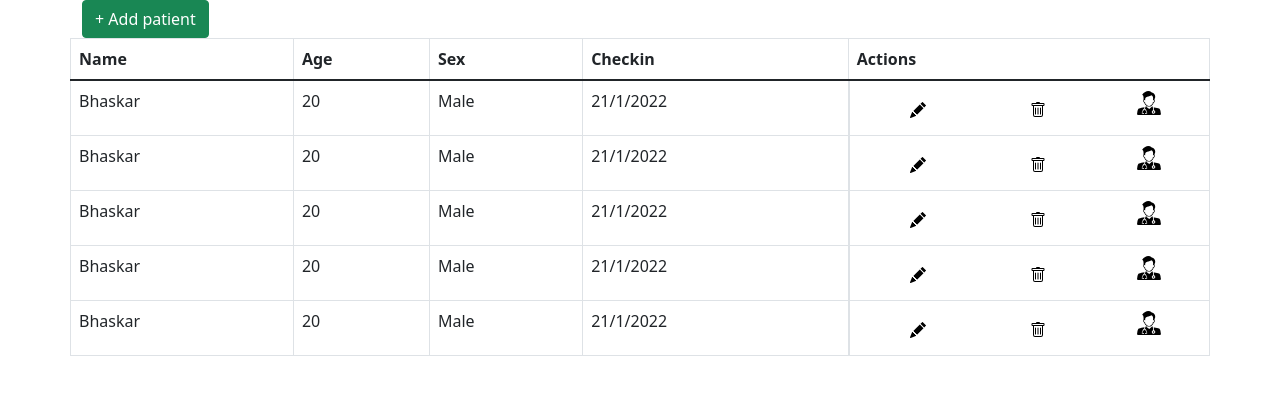
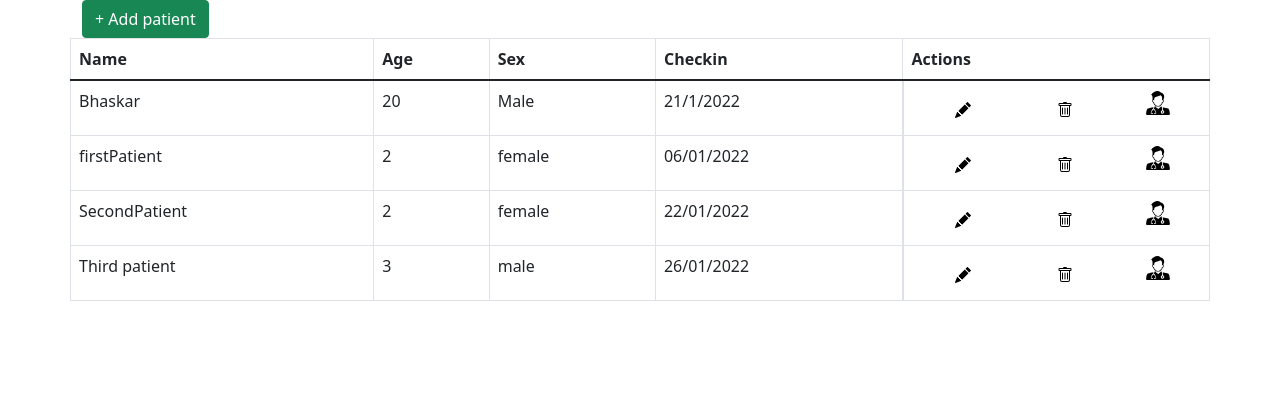
Before and after one commit to bhaskar-543/NAIA_Assessment, an Angular app: page / in a window 1280 px wide. Shown: the top 394 px of the page. Built offline with nearby package versions, Linux system fonts and the light colour scheme; data requests are answered from the project's data file.

Commit message:
Added Edit and Add patient dailog boxes

```diff
--- a/Json_Server/db.json
+++ b/Json_Server/db.json
@@ -1,22 +1,5 @@
 {
   "patientDetails": [
-        {
-            "id": 1,
-            "name": "Bhaskar",
-            "age": "20",
-            "sex": "Male",
-            "checkIn": "21/1/2022",
-            "history": {
-                "basicStats": {
-                    "height": 10,
-                    "weight": 20
-                },
-                "smoking": "Non-Smoker",
-                "alcoholDrinking": "Non-Drinker",
-                "drugUsage": [],
-                "surgeries": []
-            }
-        },
     {
       "id": 2,
       "name": "Bhaskar",
@@ -35,55 +18,25 @@
       }
     },
     {
-            "id": 3,
-            "name": "Bhaskar",
-            "age": "20",
-            "sex": "Male",
-            "checkIn": "21/1/2022",
-            "history": {
-                "basicStats": {
-                    "height": 10,
-                    "weight": 20
-                },
-                "smoking": "Non-Smoker",
-                "alcoholDrinking": "Non-Drinker",
-                "drugUsage": [],
-                "surgeries": []
-            }
+      "id": 6,
+      "name": "firstPatient",
+      "age": 2,
+      "sex": "female",
+      "checkIn": "06/01/2022"
     },
     {
-            "id": 4,
-            "name": "Bhaskar",
-            "age": "20",
-            "sex": "Male",
-            "checkIn": "21/1/2022",
-            "history": {
-                "basicStats": {
-                    "height": 10,
-                    "weight": 20
-                },
-                "smoking": "Non-Smoker",
-                "alcoholDrinking": "Non-Drinker",
-                "drugUsage": [],
-                "surgeries": []
-            }
+      "name": "SecondPatient",
+      "age": 2,
+      "sex": "female",
+      "checkIn": "22/01/2022",
+      "id": 7
     },
     {
-            "id": 5,
-            "name": "Bhaskar",
-            "age": "20",
-            "sex": "Male",
-            "checkIn": "21/1/2022",
-            "history": {
-                "basicStats": {
-                    "height": 10,
-                    "weight": 20
-                },
-                "smoking": "Non-Smoker",
-                "alcoholDrinking": "Non-Drinker",
-                "drugUsage": [],
-                "surgeries": []
-            }
+      "id": 8,
+      "name": "Third patient",
+      "age": 3,
+      "sex": "male",
+      "checkIn": "26/01/2022"
     }
   ]
 }
--- a/src/app/app.module.ts
+++ b/src/app/app.module.ts
@@ -8,6 +8,8 @@ import { DashboardComponent } from './dashboard/dashboard.component';
 import { HistoryComponent } from './history/history.component';
 import { FontAwesomeModule } from '@fortawesome/angular-fontawesome';
 import { ModalModule } from 'ngx-bootstrap/modal';
+import { FormsModule } from '@angular/forms';
+import { ReactiveFormsModule } from '@angular/forms';
 
 @NgModule({
   declarations: [
@@ -21,7 +23,8 @@ import { ModalModule } from 'ngx-bootstrap/modal';
     AppRoutingModule,
     HttpClientModule,
     FontAwesomeModule,
-    ModalModule
+    ModalModule,
+    FormsModule,ReactiveFormsModule
   ],
   providers: [],
   bootstrap: [AppComponent]
--- a/src/app/dashboard/dashboard.component.html
+++ b/src/app/dashboard/dashboard.component.html
@@ -1,10 +1,4 @@
-<!-- <p>dashboard works!</p>
 
-
-<head>
-
-
-</head> -->
 <html>
 
 <body>
@@ -29,9 +23,9 @@
                             <td>{{patient['sex']}}</td>
                             <td>{{patient['checkIn']}}</td>
                             <td class="d-flex justify-content-around">
-                                <button class="btn" (click)="edit(editModal,patient['id'])"><img
+                                <button class="btn" (click)="openEditModal(editModal,patient['id'])"><img
                                         src="assets/svg/pencil-fill.svg" /></button>
-                                <button class="btn" (click)="delete(deleteModal,patient['id'])"><img
+                                <button class="btn" (click)="openDeleteModal(deleteModal,patient['id'])"><img
                                         src="assets/svg/trash.svg" /></button>
                                 <a routerLink="/history/{{patient.id}}"> <img src="assets/svg/doctor.svg"
                                         style="width: 24px;height: 24px;" /></a>
@@ -64,103 +58,122 @@
     </div>
 </div> -->
 
-<ng-template #editModal>
+<ng-template #editModal >
 
     <div class="modal-header">
         <h5 class="modal-title pull-left"><img style="width: 25px;height: 25px;" src="assets/svg/pencil-fill.svg" /> Edit patient</h5>
-        <button type="button" class="close pull-right" aria-label="close" (click)="modalRef.hide()">
+        <button type="button" class="close pull-right" aria-label="close" (click)="close()">
             <span aria-hidden="true">&times;</span>
         </button>
     </div>
     <div class="modal-body">
-        <form>
+        <form [formGroup]="patientForm" >
             <div class="mb-3">
                 <label for="editName" class="form-label">* Name</label>
-                <input type="text" class="form-control" id="editName">
+                <input type="text" class="form-control" id="editName" formControlName="name">
+                <div class="text-danger" *ngIf="patientForm.get('name')?.hasError('required') && !patientForm.get('name')?.pristine" >
+                    Name is required
+                </div>
             </div>
             <div class="mb-3">
                 <div class="row">
                     <div class="col-md-4">
                         <label for="editAge" class="form-label">* Age</label>
-                        <input type="number" class="form-control" id="editAge">
+                        <input type="number" class="form-control" id="editAge" formControlName="age">
+                        <div class="text-danger" *ngIf="patientForm.get('age')?.hasError('required') && !patientForm.get('age')?.pristine" >
+                            Age is required
+                        </div>
                     </div>
                     <div class="col-md-8">
                         <div>
                         <label for="editAge" class="form-label">Sex</label>
                         </div>
                         <div class="form-check form-check-inline">
-                            <input type="radio" class="form-check-input" name="gender" id="radioMale" checked>
+                            <input type="radio" class="form-check-input" name="sex" id="radioMale" value="male"  formControlName="sex">
                             <label class="form-check-label text-sm" for="radioMale">Male</label>
                         </div>
                         <div class="form-check form-check-inline ms-3">
-                            <input type="radio" class="form-check-input" name="gender" id="radioFemale">
+                            <input type="radio" class="form-check-input" name="sex" id="radioFemale" value="female" formControlName="sex">
                             <label class="form-check-label text-sm" for="radioFemale">Female</label>
                         </div>
                         <div class="form-check form-check-inline ms-3">
-                            <input type="radio" class="form-check-input" name="gender" id="radioFemale">
-                            <label class="form-check-label text-sm" for="radioFemale">UnDisclosed</label>
+                            <input type="radio" class="form-check-input" name="sex" id="UnDisclosed" value="undisclosed" formControlName="sex">
+                            <label class="form-check-label text-sm" for="UnDisclosed">UnDisclosed</label>
                         </div>
                     </div>
                 </div>
             </div>
             <div class="mb-3">
                 <label for="editCheckin" class="form-label"> * Check-In Date</label>
-                <input type="date" class="form-control" id="editCheckin">
+                <input type="date" class="form-control" id="editCheckin" formControlName="checkIn">
+                <div class="text-danger" *ngIf="patientForm.get('checkIn')?.hasError('required') && !patientForm.get('checkIn')?.pristine" >
+                    checkIn Date is required
+                </div>
             </div>
         </form>
+
     </div>
     <div class="modal-footer">
-        <button type="button" class="btn btn-success" (click)="true">Save</button>
-        <button type="button" class="btn btn-light" (click)="modalRef.hide()">Close</button>
+        <button type="button" class="btn btn-success" (click)="updatePatientDetails()">Save</button>
+        <button type="button" class="btn btn-light" (click)="close()">Close</button>
     </div>
 </ng-template>
 <ng-template #addPatientModal>
     <div class="modal-header">
         <h4 class="modal-title pull-left"> + Add patient</h4>
-        <button type="button" class="close pull-right btn" aria-label="close" (click)="modalRef.hide()">
+        <button type="button" class="close pull-right btn" aria-label="close" (click)="close()">
             <span aria-hidden="true">&times;</span>
         </button>
     </div>
     <div class="modal-body">
-        <form>
+        <form [formGroup]="patientForm" (ngSubmit)="savePatient()">
             <div class="mb-3">
                 <label for="editName" class="form-label">* Name</label>
-                <input type="text" class="form-control" id="editName">
+                <input type="text" class="form-control" id="editName" formControlName="name">
+                <div class="text-danger" *ngIf="patientForm.get('name')?.hasError('required') && !patientForm.get('name')?.pristine" >
+                    Name is required
+                </div>
             </div>
             <div class="mb-3">
                 <div class="row">
                     <div class="col-md-4">
                         <label for="editAge" class="form-label">* Age</label>
-                        <input type="number" class="form-control" id="editAge">
+                        <input type="number" class="form-control" id="editAge" formControlName="age">
+                        <div class="text-danger" *ngIf="patientForm.get('age')?.hasError('required') && !patientForm.get('age')?.pristine" >
+                            Age is required
+                        </div>
                     </div>
                     <div class="col-md-8">
                         <div>
                         <label for="editAge" class="form-label">Sex</label>
                         </div>
                         <div class="form-check form-check-inline">
-                            <input type="radio" class="form-check-input" name="gender" id="radioMale" checked>
+                            <input type="radio" class="form-check-input" name="sex" id="radioMale" value="male" checked formControlName="sex">
                             <label class="form-check-label text-sm" for="radioMale">Male</label>
                         </div>
                         <div class="form-check form-check-inline ms-3">
-                            <input type="radio" class="form-check-input" name="gender" id="radioFemale">
+                            <input type="radio" class="form-check-input" name="sex" id="radioFemale" value="female" formControlName="sex">
                             <label class="form-check-label text-sm" for="radioFemale">Female</label>
                         </div>
                         <div class="form-check form-check-inline ms-3">
-                            <input type="radio" class="form-check-input" name="gender" id="radioFemale">
-                            <label class="form-check-label text-sm" for="radioFemale">UnDisclosed</label>
+                            <input type="radio" class="form-check-input" name="sex" id="UnDisclosed" value="undisclosed" formControlName="sex">
+                            <label class="form-check-label text-sm" for="UnDisclosed">UnDisclosed</label>
                         </div>
                     </div>
                 </div>
             </div>
             <div class="mb-3">
                 <label for="editCheckin" class="form-label"> * Check-In Date</label>
-                <input type="date" class="form-control" id="editCheckin">
+                <input type="date" class="form-control" id="editCheckin" formControlName="checkIn">
+                <div class="text-danger" *ngIf="patientForm.get('checkIn')?.hasError('required') && !patientForm.get('checkIn')?.pristine" >
+                    checkIn Date is required
+                </div>
             </div>
         </form>
     </div>
     <div class="modal-footer">
-        <button type="button" class="btn btn-success" (click)="true">Save</button>
-        <button type="button" class="btn btn-light" (click)="modalRef.hide()">Close</button>
+        <button type="button" class="btn btn-success" (click)="savePatient()" [disabled]="patientForm.invalid">Save</button>
+        <button type="button" class="btn btn-light" (click)="close()">Close</button>
     </div>
 
 </ng-template>
@@ -168,18 +181,18 @@
 
     <div class="modal-header">
         <h5 class="modal-title pull-left"><img style="width: 25px;height: 25px;" src="assets/svg/trash.svg" />  Delete patient</h5>
-        <button type="button" class="close pull-right btn" aria-label="close" (click)="modalRef.hide()">
+        <button type="button" class="close pull-right btn" aria-label="close" (click)="close()">
             <span aria-hidden="true">&times;</span>
         </button>
     </div>
     <div class="modal-body">
         <div class="p">
-            Are you sure you want to delete patient-name from the list of patients ?
+            Are you sure you want to delete <span>{{presentPatientDetails['name']}}</span> from the list of patients ?
         </div>
     </div>
     <div class="modal-footer">
-        <button type="button" class="btn btn-danger" (click)="true">yes</button>
-        <button type="button" class="btn btn-light" (click)="modalRef.hide()">Close</button>
+        <button type="button" class="btn btn-danger" (click)="deletePatient(presentPatientDetails['id'])">yes</button>
+        <button type="button" class="btn btn-light" (click)="close()">Close</button>
     </div>
 
 
--- a/src/app/dashboard/dashboard.component.ts
+++ b/src/app/dashboard/dashboard.component.ts
@@ -3,7 +3,10 @@ import { Router } from '@angular/router';
 import { AppService } from '../app.service';
 import { patient } from './patientModel';
 import { HttpResponse } from '@angular/common/http';
-import { BsModalService,BsModalRef } from 'ngx-bootstrap/modal';
+import { BsModalService, BsModalRef } from 'ngx-bootstrap/modal';
+import { FormGroup, FormControl, Validators, FormBuilder } from '@angular/forms';
+import { DatePipe } from '@angular/common';
+import { elementAt } from 'rxjs';
 
 @Component({
   selector: 'app-dashboard',
@@ -12,59 +15,164 @@ import { BsModalService,BsModalRef } from 'ngx-bootstrap/modal';
 })
 export class DashboardComponent implements OnInit {
 
+  modalRef!: BsModalRef;
+  allPatientDetails: patient[] = [];
+  header = ['name', 'age', 'sex', 'checkin'];
 
-  modalRef!:BsModalRef ;
-  allPatientDetails: patient[] =[];
-  header =['name','age','sex','checkin']
+  presentPatientDetails:any;
 
+  addPatientForm!: patient;
+  editPatientForm!: patient;
 
-  constructor(private appService: AppService , private router:Router  ,private modalService:BsModalService) {
+  errorMsgs = {
+    nameError: false,
+    ageError: false,
+    checkInError: false
+  }
+
+  patientForm = this.formBuilder.group({
+    id: new FormControl(''),
+    name: new FormControl('', Validators.required),
+    age: new FormControl('', Validators.required),
+    sex: new FormControl(''),
+    checkIn: new FormControl('', Validators.required)
+  });
+
+  constructor(private appService: AppService, private router: Router,
+    private modalService: BsModalService, private formBuilder: FormBuilder) {
   }
 
   ngOnInit(): void {
-    this.appService.getAllPatientDetails().subscribe((data)=>{
+    this.appService.getAllPatientDetails().subscribe((data) => {
 
       this.allPatientDetails = data;
-      console.log("patient Data",data);
+      console.log("patient Data", data);
 
     })
 
     // this.addPatient();
   }
 
-  addPatient(addTemplate:TemplateRef<any>){
+  addPatient(addTemplate: TemplateRef<any>) {
     this.modalService.show(addTemplate);
-    // console.log("patient",id);
-
-    // let temp:patient ={
-    //   name:'temp',
-    //   age:20,
-    //   sex:'male',
-    //   checkIn:'27/04/1998'
-    // }
-    // this.appService.insertPatientdetails(temp).subscribe((data)=>{
-    //   console.log("inserted data successfully",data);
-    //   this.appService.getAllPatientDetails().subscribe(data=>{
-    //     this.allPatientDetails=data
-    //   })
-
-    // })
-    // console.log("add patient button clicked");
   }
 
-  edit(template:TemplateRef<any> ,id?:number){
-    this.modalService.show(template)
-    console.log("patient",id);
-  }
-  delete(deleteTemplate:TemplateRef<any>,id?:number){
-    this.modalService.show(deleteTemplate)
-    console.log("delete",id);
+  savePatient() {
+    this.modalService.hide();
+
+    this.patientForm.patchValue({
+      checkIn: new DatePipe('en-US').transform(this.patientForm.get('checkIn')?.value, 'dd/MM/yyyy')
+    })
+
+    console.log("this.addPatientForm", this.patientForm.value);
+
+    let insertData: patient = this.patientForm.value;
+    this.appService.insertPatientdetails(insertData).subscribe((data) => {
+      if (data) {
+        this.allPatientDetails.push(data)
+      }
+    })
+
+    this.patientForm = this.formBuilder.group({
+      id: new FormControl(''),
+      name: new FormControl('', Validators.required),
+      age: new FormControl('', Validators.required),
+      sex: new FormControl(''),
+      checkIn: new FormControl('', Validators.required)
+    });
+
+    // if(this.addPatientForm.name == '' || this.addPatientForm.name.trim().length == 0){
+    //   this.errorMsgs.nameError = true
+    // }
+    // if(this.addPatientForm.age == 0 || this.addPatientForm.age == undefined){
+    //   this.errorMsgs.ageError = true
+    // }
+    // if(this.addPatientForm.checkIn == '' || this.addPatientForm.checkIn == undefined){
+    //   this.errorMsgs.checkInError = true
+    // }
+
   }
 
-  history(id?:number){
-    console.log('history',id);
+  updatePatientDetails(){
+
+    this.modalService.hide();
+
+    this.patientForm.patchValue({
+      checkIn: new DatePipe('en-US').transform(this.patientForm.get('checkIn')?.value, 'dd/MM/yyyy')
+    })
+
+    // console.log("this.addPatientForm", this.patientForm.value);
+
+    let updateData: patient = this.patientForm.value;
+    this.appService.updatePatientDetails(this.presentPatientDetails['id'],updateData).subscribe((updateddata) => {
+      if (updateddata) {
+        console.log("updated successfully",updateddata);
+        this.appService.getAllPatientDetails().subscribe((getData)=>{
+          this.allPatientDetails = getData;
+        })
+      }
+    })
+
+    this.patientForm = this.formBuilder.group({
+      id: new FormControl(''),
+      name: new FormControl('', Validators.required),
+      age: new FormControl('', Validators.required),
+      sex: new FormControl(''),
+      checkIn: new FormControl('', Validators.required)
+    });
+
+  }
+
+  openEditModal(template: TemplateRef<any>, id?: number) {
+
+    this.presentPatientDetails = this.allPatientDetails.find(element => element.id == id);
+
+    let dateParts = this.presentPatientDetails['checkIn'].split("/");
+
+    let date= new Date(+dateParts[2], dateParts[1] - 1, +dateParts[0]);
+
+    let tempDate = date.getFullYear()+'-'+(("0" + (date.getMonth() + 1)).slice(-2))+'-'+("0" + date.getDate()).slice(-2) ;
+
+
+    this.patientForm = this.formBuilder.group({
+      id: new FormControl(this.presentPatientDetails['id']),
+      name: new FormControl(this.presentPatientDetails['name'], Validators.required),
+      age: new FormControl(this.presentPatientDetails['age'], Validators.required),
+      sex: new FormControl(this.presentPatientDetails['sex']),
+      checkIn: new FormControl(tempDate, Validators.required)
+    });
+
+    this.modalService.show(template);
+    console.log("the form details",this.patientForm);
+
 
   }
 
 
+
+  openDeleteModal(deleteTemplate: TemplateRef<any>, id?: number) {
+    this.presentPatientDetails = this.allPatientDetails.find(element => element.id == id);
+
+    this.modalService.show(deleteTemplate);
+  }
+  deletePatient(id:number){
+    this.modalService.hide();
+    this.appService.deletePatientDetails(id).subscribe((delData)=>{
+      console.log("deleted data",delData);
+      if(delData){
+        this.allPatientDetails = this.allPatientDetails.filter(element => element.id !==id)
+      }
+    })
+  }
+
+  history(id?: number) {
+    console.log('history', id);
+
+  }
+
+  close() {
+    this.modalService.hide()
+  }
+
+
 }
```
Also changed, not shown: src/app/app.service.ts (+16 -8 lines). Lines whose indentation alone changed are shown as unchanged.
